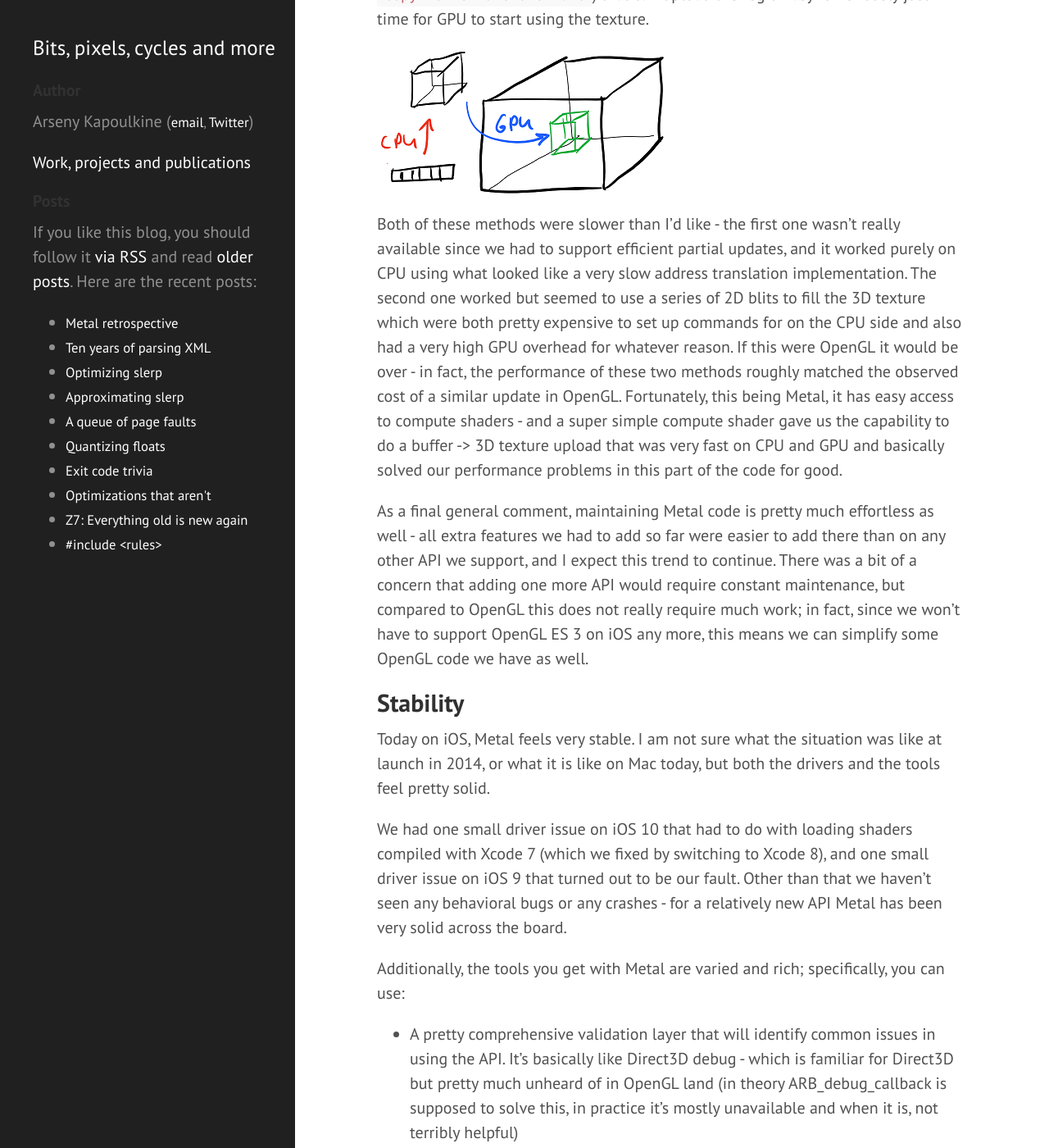
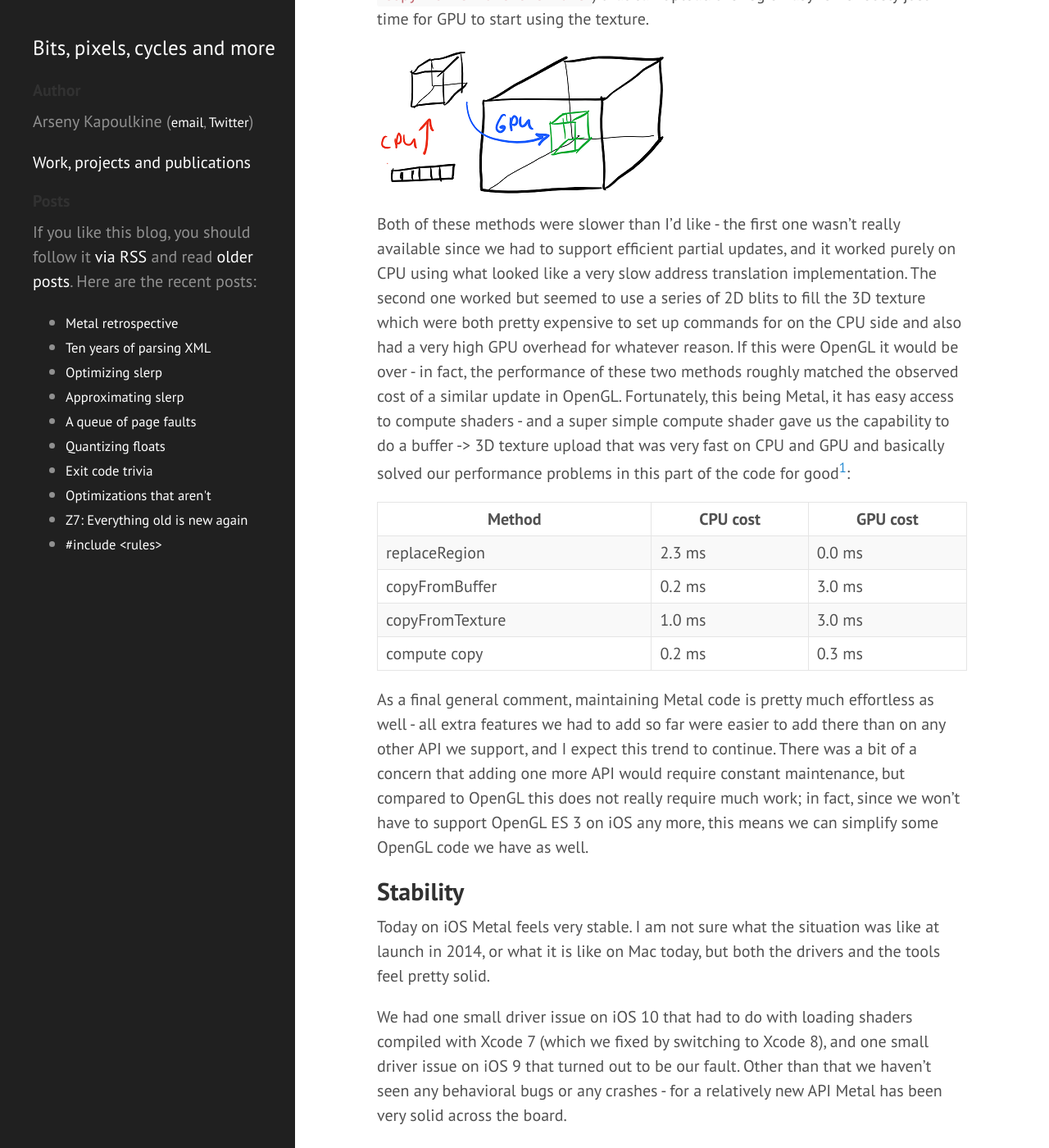
Before and after one commit to zeux/zeux.github.io, a Jekyll site: the page built from _posts/2016-12-01-metal-retrospective.md, in a window 1280 px wide and 1400 px high, scrolled down 4540 px. Shown: the whole window at 82% size. Built offline with Jekyll 4.4.1, drawn with Linux system fonts in a browser that asks for light colours; comment, search, counter and statistics services are not loaded; some of the changed text lies outside the part shown.

Commit message:
Add perf numbers for texture copy

```diff
--- a/_posts/2016-12-01-metal-retrospective.md
+++ b/_posts/2016-12-01-metal-retrospective.md
@@ -41,13 +41,20 @@ Beyond that, Metal allows us to fix some other performance issues by giving easi
 
 ![](/images/metalr_diag2.png)
 
-Both of these methods were slower than I'd like - the first one wasn't really available since we had to support efficient partial updates, and it worked purely on CPU using what looked like a very slow address translation implementation. The second one worked but seemed to use a series of 2D blits to fill the 3D texture which were both pretty expensive to set up commands for on the CPU side and also had a very high GPU overhead for whatever reason. If this were OpenGL it would be over - in fact, the performance of these two methods roughly matched the observed cost of a similar update in OpenGL. Fortunately, this being Metal, it has easy access to compute shaders - and a super simple compute shader gave us the capability to do a buffer -> 3D texture upload that was very fast on CPU and GPU and basically solved our performance problems in this part of the code for good.
+Both of these methods were slower than I'd like - the first one wasn't really available since we had to support efficient partial updates, and it worked purely on CPU using what looked like a very slow address translation implementation. The second one worked but seemed to use a series of 2D blits to fill the 3D texture which were both pretty expensive to set up commands for on the CPU side and also had a very high GPU overhead for whatever reason. If this were OpenGL it would be over - in fact, the performance of these two methods roughly matched the observed cost of a similar update in OpenGL. Fortunately, this being Metal, it has easy access to compute shaders - and a super simple compute shader gave us the capability to do a buffer -> 3D texture upload that was very fast on CPU and GPU and basically solved our performance problems in this part of the code for good[^1]:
+
+| Method | CPU cost | GPU cost |
+|--------|----------|----------|
+| replaceRegion | 2.3 ms | 0.0 ms |
+| copyFromBuffer | 0.2 ms | 3.0 ms |
+| copyFromTexture | 1.0 ms | 3.0 ms |
+| compute copy | 0.2 ms | 0.3 ms |
 
 As a final general comment, maintaining Metal code is pretty much effortless as well - all extra features we had to add so far were easier to add there than on any other API we support, and I expect this trend to continue. There was a bit of a concern that adding one more API would require constant maintenance, but compared to OpenGL this does not really require much work; in fact, since we won't have to support OpenGL ES 3 on iOS any more, this means we can simplify some OpenGL code we have as well.
 
 ## Stability
 
-Today on iOS, Metal feels very stable. I am not sure what the situation was like at launch in 2014, or what it is like on Mac today, but both the drivers and the tools feel pretty solid.
+Today on iOS Metal feels very stable. I am not sure what the situation was like at launch in 2014, or what it is like on Mac today, but both the drivers and the tools feel pretty solid.
 
 We had one small driver issue on iOS 10 that had to do with loading shaders compiled with Xcode 7 (which we fixed by switching to Xcode 8), and one small driver issue on iOS 9 that turned out to be our fault. Other than that we haven't seen any behavioral bugs or any crashes - for a relatively new API Metal has been very solid across the board.
 
@@ -68,3 +75,6 @@ Metal is a great API to both write code for, and ship applications with. It's ea
 If you are using a third-party engine like Unity or UE4, Metal is already supported there; if you aren't and you enjoy graphics programming or care deeply about performance and take iOS or Mac seriously, I strongly urge you to give Metal a try. You will not be disappointed.
 
 It is not to say that Metal is without faults - in fact, my next blog post will be precisely about that.
+
+---
+[^1]: The numbers are for 128 KB worth of data updated per frame (two 32x16x32 RGBA8 regions) on A10
```
